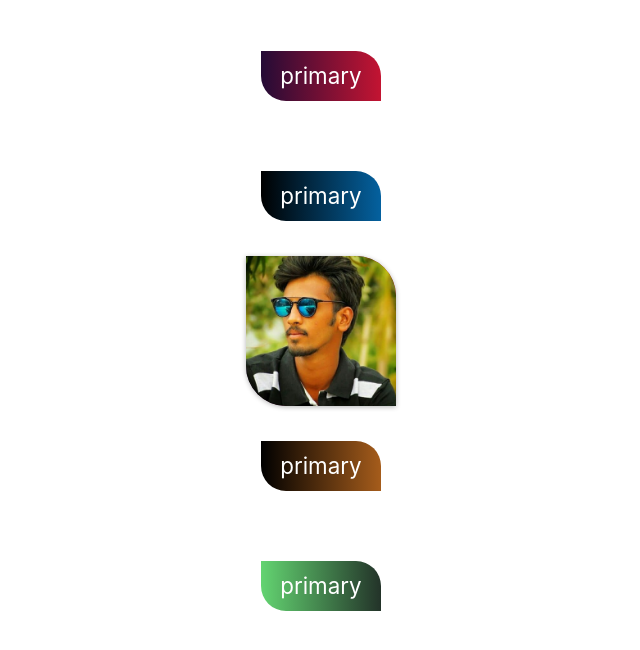
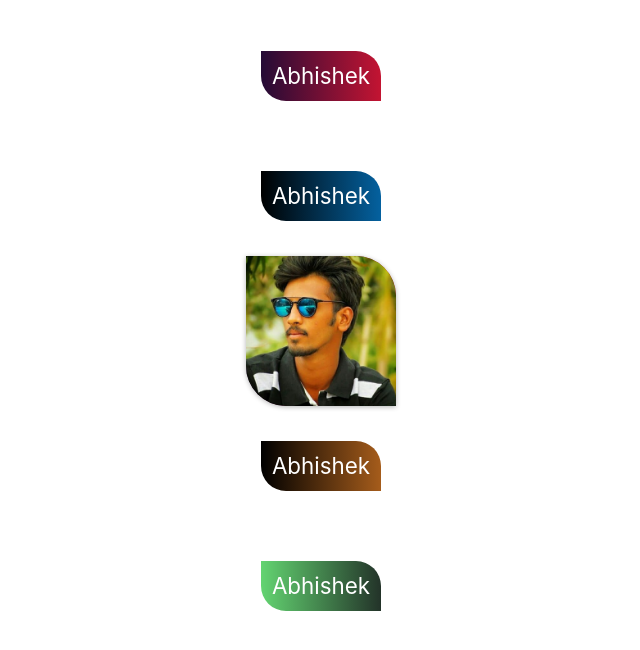
Before and after one commit to RakeshMShikarole/ButtonWorksinCSS, a plain HTML site: page index.html in a window 1280 px wide. Shown: the whole page, without its empty margins (319-959 px from the left). Drawn offline with nearby package versions, Linux system fonts and the light colour scheme.

Commit message:
Update index.html

```diff
--- a/index.html
+++ b/index.html
@@ -12,13 +12,13 @@
 
          <div class="sub1">
           <button type="button" onmouseover="document.getElementById('img1').src='images/abhibg.png'"
-           class="btn1">primary</button>
+           class="btn1">Abhishek</button>
          </div>
 
 
         <div class="sub2">
         <button type="button" onmouseover="document.getElementById('img1').src='images/abhi.png'"
-           id='btn2'  class="btn2">primary</button>
+           id='btn2'  class="btn2">Abhishek</button>
           </div>
 
           <div>
@@ -26,12 +26,12 @@
           </div>
          <div class="sub3">
            <button type="button" onmouseover="document.getElementById('img1').src='images/abhi2.png'"
-            class="btn3 " >primary</button>
+            class="btn3 " >Abhishek</button>
          </div>
 
          <div class="sub4">
            <button type="button" onmouseover="document.getElementById('img1').src='images/abhi3.png'"
-             class="btn4">primary</button>
+             class="btn4">Abhishek</button>
          </div>
         </div>
 
```
